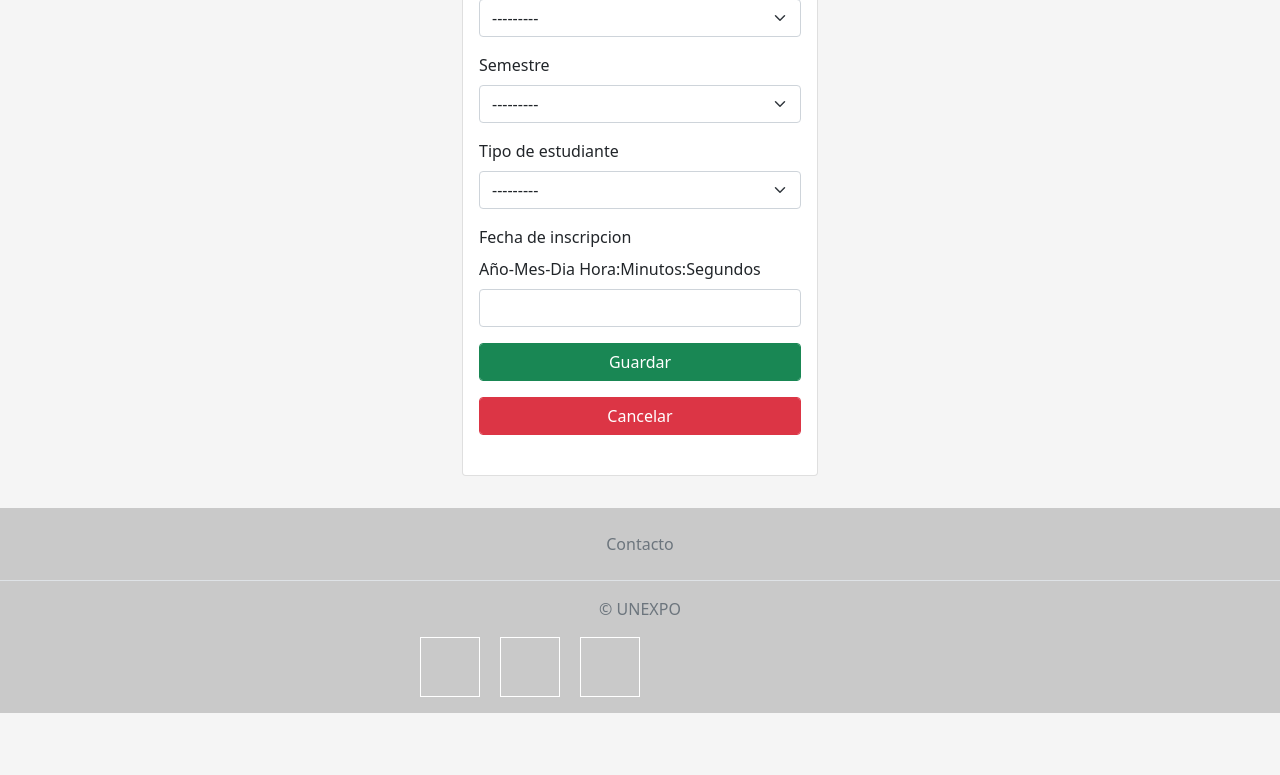
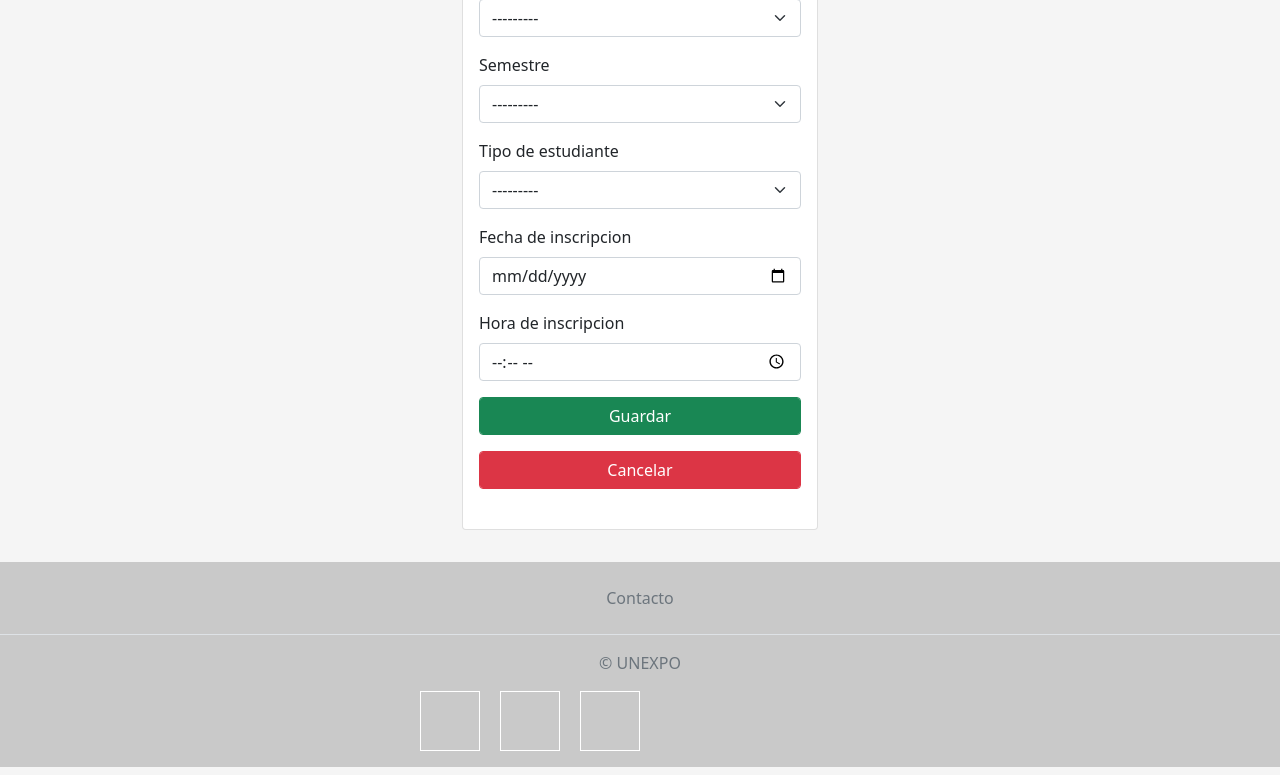
Before and after one commit to ApoliJ28/unexpo_manage, a Django app: page /listarUsuarios/edicionUsuario/2020323456 in a window 1280 px wide. Shown: the part 847-1622 px from the top of the page. Before the commit the page ends 1560 px from the top, so only its background shows below. Run offline with Django 4.2, Linux system fonts and the light colour scheme; a user stored in the database is signed in; data comes from the database, SQL or seed files in the repository; both versions use the stored data as it was after the commit; parts of the project's set-up code (start-up, migrations or seed data) failed here and were passed over.

Commit message:
Se cambio el modelo usuario para que lea los cambios de la fecha y por hora separados y se puedan meter visualmente mejor en los formularios

```diff
--- a/Academico/forms.py
+++ b/Academico/forms.py
@@ -46,7 +46,9 @@ class FormularioUsuario(forms.ModelForm):
         model = Usuario
         fields = ('username','email','nombres','apellidos',
                 'expediente','cedula','creditos_aprobados','carrera',
-                'semestre','tipo_estudiante','imagen','fecha_inscripcion')
+                'semestre','tipo_estudiante','imagen','fecha_inscripcion', 'hora_inscripcion')
+        widgets = {'fecha_inscripcion' : forms.DateInput(attrs = {'type' : 'date'}),
+                'hora_inscripcion' : forms.DateInput(attrs = {'type' : 'time'})}
 
     def clean_password2(self):
         """
--- a/Academico/models.py
+++ b/Academico/models.py
@@ -55,8 +55,10 @@ class Usuario(AbstractBaseUser):
                             max_length=8, blank=True, null=True)
     creditos_aprobados = models.IntegerField(
         'Creditos Aprobados', blank=True, null=True)
-    fecha_inscripcion = models.DateTimeField(
+    fecha_inscripcion = models.DateField(
         'Fecha de inscripcion', blank=True, null=True)
+    hora_inscripcion = models.TimeField(
+        'Hora de inscripcion', blank=True, null=True)
     opciones_carrera = [('Industrial', 'Ingieneria Industrial'), ('Mecanica', 'Ingieneria Mecanica'),
                         ('Sistemas', 'Ingieneria Sistemas')]
     carrera = models.CharField(
--- a/Academico/templates/edicion_usuario.html
+++ b/Academico/templates/edicion_usuario.html
@@ -90,16 +90,19 @@
                         <div id="div_id_fecha_inscripcion" class="mb-3"> <label for="id_fecha_inscripcion"
                                 class="form-label">
                                 Fecha de inscripcion
-                            </label>
-                            <label for="id_fecha_inscripcion"
-                                class="form-label">Año-Mes-Dia Hora:Minutos:Segundos
-                            </label>
-                            <input type="text" name="fecha_inscripcion" class="datetimeinput form-control"
+                            </label> <input type="date" name="fecha_inscripcion" class="dateinput form-control"
                                 id="id_fecha_inscripcion">
+                        </div>
+                        <div id="div_id_hora_inscripcion" class="mb-3"> <label for="id_hora_inscripcion"
+                                class="form-label">
+                                Hora de inscripcion
+                            </label> <input type="time" name="hora_inscripcion" class="dateinput form-control"
+                                id="id_hora_inscripcion">
                         </div>
                         <div class="form-label">
                             <button type="submit" class="btn btn-success form-control text-white">Guardar</button>
-                            <a href="{% url 'academico:listarUsuarios' %}" class="btn btn-danger form-control my-3">Cancelar</a>
+                            <a href="{% url 'academico:listarUsuarios' %}"
+                                class="btn btn-danger form-control my-3">Cancelar</a>
                         </div>
                     </form>
                 </div>
--- a/Academico/views.py
+++ b/Academico/views.py
@@ -117,6 +117,7 @@ class registrarUsuario(CreateView):
                 tipo_estudiante=form.cleaned_data['tipo_estudiante'],
                 imagen=form.cleaned_data['imagen'],
                 fecha_inscripcion=form.cleaned_data['fecha_inscripcion'],
+                hora_inscripcion = form.cleaned_data['hora_inscripcion'],
             )
             nuevo_usuario.set_password(form.cleaned_data['password1'])
             nuevo_usuario.save()
@@ -149,6 +150,7 @@ def editarUsuario(request):
     semestre = request.POST['semestre']
     tipo_estudiante = request.POST['tipo_estudiante']
     fecha_inscripcion = request.POST['fecha_inscripcion']
+    hora_inscripcion = request.POST['hora_inscripcion']
 
     user = Usuario.objects.get(expediente=expediente)
     user.nombres = nombres
@@ -161,6 +163,7 @@ def editarUsuario(request):
     user.semestre = semestre
     user.tipo_estudiante = tipo_estudiante
     user.fecha_inscripcion = fecha_inscripcion
+    user.hora_inscripcion = hora_inscripcion
     user.save()
 
     return redirect("academico:listarUsuarios")
```
Also changed, not shown: Academico/migrations/0002_alter_asignatura_abierta.py (deleted), Academico/migrations/0002_usuario_alter_asignatura_abierta_and_more.py (added), Academico/migrations/0003_alter_asignatura_codigo.py (deleted), Academico/migrations/0004_usuario.py (deleted), Academico/migrations/0005_alter_usuario_semestre_pedido_lineapedido.py (deleted), DB_UNEXPO.sqlite3. Lines whose indentation alone changed are shown as unchanged.
